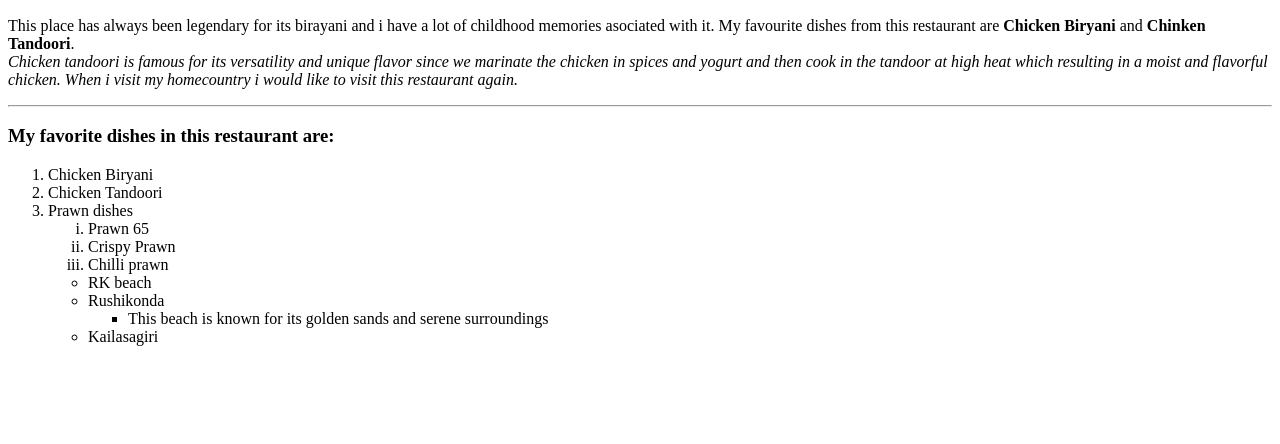
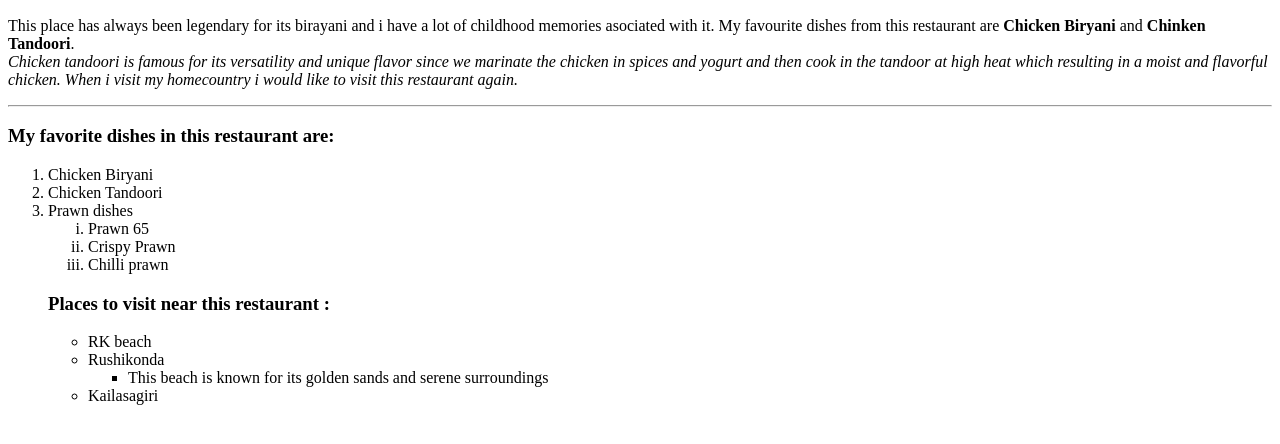
Before and after one commit to 44-563-Web-Apps-S24/44563-webapps-s24-assignment3-pusapativarsha, a plain HTML site: page index.html in a window 1280 px wide. Shown: the part 104-548 px from the top of the page. Drawn offline with Linux system fonts and the light colour scheme.

Commit message:
Unordered list

```diff
--- a/index.html
+++ b/index.html
@@ -19,6 +19,7 @@
             <li>Chilli prawn</li>
         </ul>
     </ol>
+    <h3><b>Places to visit near this restaurant :</b></h3>
     <ul>
         <li>RK beach</li>
         <li>Rushikonda</li>
```
